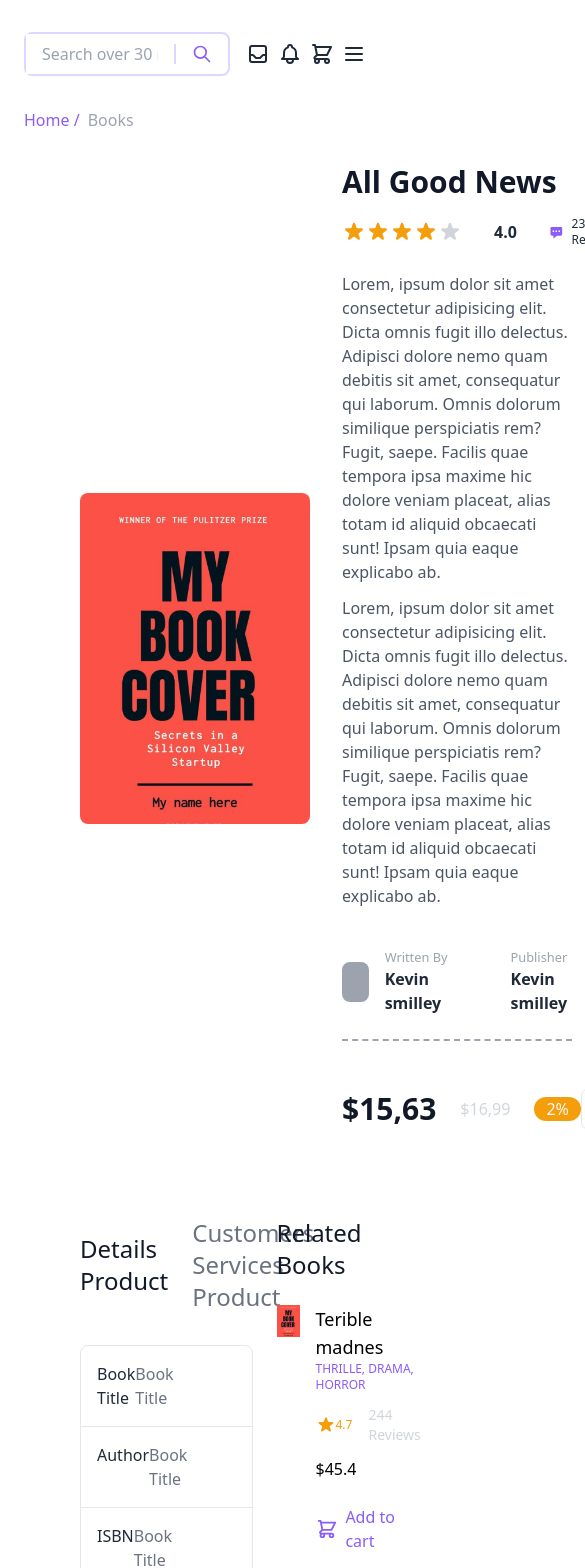
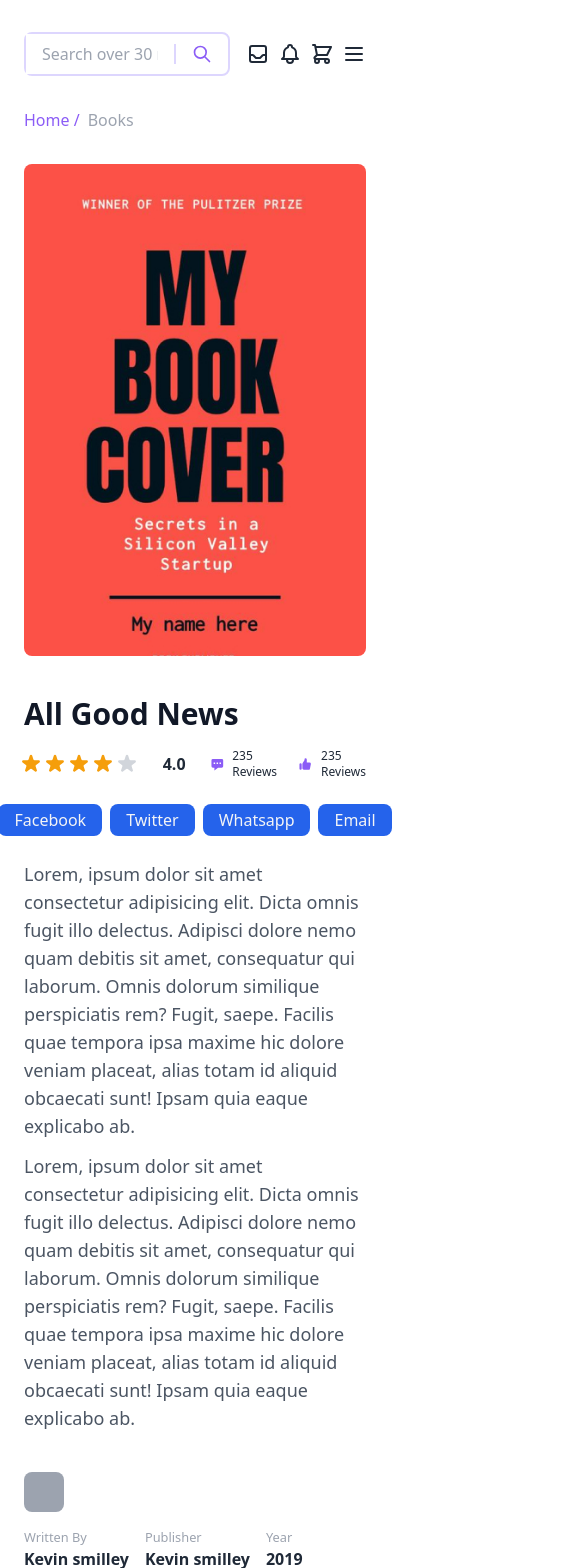
Before and after one commit to wardydev/book-storev2, a React (Create React App) app: page /detail-book in a window 390 px wide. Shown: the top 1568 px of the page, 585 px wide, since content can reach past the window. Built offline with nearby package versions, Linux system fonts and the light colour scheme.

Commit message:
finished the responsive for payment section

```diff
--- a/src/container/components/CustomerService/index.jsx
+++ b/src/container/components/CustomerService/index.jsx
@@ -3,13 +3,13 @@ import Reviews from '../Reviews'
 
 export default function CustomerService() {
     return (
-        <div className="py-4 pr-4">
-            <div className="flex justify-between items-center mb-16">
-                <div className='w-4/12'>
-                    <h3 className="text-xl mb-2 font-bold">Rating Information</h3>
+        <div className="py-4 pr-0 lg:pr-4 mb-12 lg:mb-0">
+            <div className="flex flex-col lg:flex-row justify-between items-center mb-16">
+                <div className='w-full lg:w-4/12 mb-6 lg:mb-0'>
+                    <h3 className="text-xl mb-2 font-medium">Rating Information</h3>
                     <p className='text-gray-500'>"Lorem ipsum dolor sit amet, conse adipiscing elit Lorem ipsum dolor sit amet consectetur adipisicing elit. Error, itaque.</p>
                 </div>
-                <div className='w-2/5'>
+                <div className='w-full lg:w-2/5'>
                     <div className='flex items-center space-x-2 mb-2'>
                         <div className="flex items-center space-x-2">
                             <svg xmlns="http://www.w3.org/2000/svg" className="h-4 w-4 text-yellow-500" viewBox="0 0 20 20" fill="currentColor">
--- a/src/container/components/Reviews/index.jsx
+++ b/src/container/components/Reviews/index.jsx
@@ -21,7 +21,7 @@ export default function Reviews() {
 
             <div>
 
-                <div className="border rounded-lg border-gray-300 p-8 flex items-center justify-between space-x-6 mb-4">
+                <div className="border rounded-lg border-gray-300 p-8 flex flex-col lg:flex-row items-center justify-between space-x-0 lg:space-x-6 mb-4">
                     <div>
                         <div className="flex items-center space-x-4 mb-6">
                             <div className="h-12 w-12 rounded-lg bg-red-500"></div>
@@ -53,7 +53,7 @@ export default function Reviews() {
                         </div>
                     </div>
                 </div>
-                <div className="border rounded-lg border-gray-300 p-8 flex items-center justify-between space-x-6 mb-4">
+                <div className="border rounded-lg border-gray-300 p-8 flex flex-col lg:flex-row items-center justify-between space-x-0 lg:space-x-6 mb-4">
                     <div>
                         <div className="flex items-center space-x-4 mb-6">
                             <div className="h-12 w-12 rounded-lg bg-red-500"></div>
@@ -85,7 +85,7 @@ export default function Reviews() {
                         </div>
                     </div>
                 </div>
-                <div className="border rounded-lg border-gray-300 p-8 flex items-center justify-between space-x-6 mb-4">
+                <div className="border rounded-lg border-gray-300 p-8 flex flex-col lg:flex-row items-center justify-between space-x-0 lg:space-x-6 mb-4">
                     <div>
                         <div className="flex items-center space-x-4 mb-6">
                             <div className="h-12 w-12 rounded-lg bg-red-500"></div>
--- a/src/container/pages/BookDetail/index.jsx
+++ b/src/container/pages/BookDetail/index.jsx
@@ -17,7 +17,7 @@ export default function BookDetail() {
             <BreadCrumbs />
             <DetailsBook />
 
-            <div className="px-20 py-16 flex space-x-6 items-start">
+            <div className="px-6 lg:px-20 py-16 flex flex-col lg:flex-row space-x-0 lg:space-x-6 items-start">
                 <ProductMenus />
                 <RelatedBooks />
             </div>
--- a/src/container/pages/Checkout/index.jsx
+++ b/src/container/pages/Checkout/index.jsx
@@ -11,7 +11,7 @@ export default function Checkout() {
         <Layout>
             <BreadCrumbs />
             <Stepper />
-            <section className="px-20 py-16 flex space-x-6">
+            <section className="px-6 lg:px-20 py-16 flex flex-col lg:flex-row space-x-0 lg:space-x-6">
                 <BuyerInfo />
                 <Payments />
             </section>
--- a/src/container/sections/checkout/BuyerInfo/index.jsx
+++ b/src/container/sections/checkout/BuyerInfo/index.jsx
@@ -2,11 +2,11 @@ import React from 'react'
 
 export default function BuyerInfo() {
     return (
-        <main className="w-1/2">
+        <main className="w-full lg:w-1/2 mb-12 lg:mb-0">
             <h2 className="text-gray-900 font-bold text-3xl mb-10">Buyer Info</h2>
             <div className="form">
                 <form action="">
-                    <div className="flex items-center space-x-2 mb-6">
+                    <div className="flex flex-col lg:flex-row space-y-2 lg:space-y-0 items-center space-x-0 lg:space-x-2 mb-6">
                         <div className="flex flex-col space-y-2 w-full">
                             <label htmlFor="" className="font-medium  text-gray-500 text-xs">FIRSTNAME</label>
                             <input type="text" className="py-3 px-2 rounded-lg border border-gray-200 focus:outline-none" />
@@ -16,7 +16,7 @@ export default function BuyerInfo() {
                             <input type="text" className="py-3 px-2 rounded-lg border border-gray-200 focus:outline-none" />
                         </div>
                     </div>
-                    <div className="flex items-center space-x-2 mb-6">
+                    <div className="flex flex-col lg:flex-row space-y-2 lg:space-y-0 items-center space-x-0 lg:space-x-2 mb-6">
                         <div className="flex flex-col space-y-2 w-full">
                             <label htmlFor="" className="font-medium  text-gray-500 text-xs">FIRSTNAME</label>
                             <input type="text" className="py-3 px-2 rounded-lg border border-gray-200 focus:outline-none" />
@@ -32,7 +32,7 @@ export default function BuyerInfo() {
                             <input type="text" className="py-3 px-2 rounded-lg border border-gray-200 focus:outline-none" />
                         </div>
                     </div>
-                    <div className="flex items-center space-x-2 mb-6">
+                    <div className="flex flex-col lg:flex-row space-y-2 lg:space-y-0 items-center space-x-0 lg:space-x-2 mb-6">
                         <div className="flex flex-col space-y-2 w-full">
                             <label htmlFor="" className="font-medium  text-gray-500 text-xs">STATE</label>
                             <input disabled type="text" className="py-3 px-2 rounded-lg border border-gray-200 focus:outline-none" />
--- a/src/container/sections/checkout/Payments/index.jsx
+++ b/src/container/sections/checkout/Payments/index.jsx
@@ -2,8 +2,8 @@ import React from 'react'
 
 export default function Payments() {
     return (
-        <main className="w-1/2">
-            <h2 className="text-gray-900 font-bold text-3xl mb-10">Buyer Info</h2>
+        <main className="w-full lg:w-1/2">
+            <h2 className="text-gray-900 font-bold text-3xl mb-10">Payment</h2>
 
             <div className="grid grid-cols-3 gap-x-3 mb-10">
                 <div className="h-32 w-full border-2 border-gray-200 rounded-lg flex items-center justify-center">
@@ -33,7 +33,7 @@ export default function Payments() {
                             <input type="text" className="py-3 px-2 rounded-lg border border-gray-200 focus:outline-none" />
                         </div>
                     </div>
-                    <div className="flex items-center space-x-2 mb-6">
+                    <div className="flex flex-col lg:flex-row space-y-2 lg:space-y-0 items-center space-x-0 lg:space-x-2 mb-6">
                         <div className="flex flex-col space-y-2 w-full">
                             <label htmlFor="" className="font-medium  text-gray-500 text-xs">FIRSTNAME</label>
                             <input type="text" className="py-3 px-2 rounded-lg border border-gray-200 focus:outline-none" />
@@ -43,7 +43,7 @@ export default function Payments() {
                             <input type="text" className="py-3 px-2 rounded-lg border border-gray-200 focus:outline-none" />
                         </div>
                     </div>
-                    <div className="flex items-center space-x-2 mb-6">
+                    <div className="flex flex-col lg:flex-row space-y-2 lg:space-y-0 items-center space-x-0 lg:space-x-2 mb-6">
                         <div className="flex flex-col space-y-2 w-full">
                             <label htmlFor="" className="font-medium  text-gray-500 text-xs">FIRSTNAME</label>
                             <input type="text" className="py-3 px-2 rounded-lg border border-gray-200 focus:outline-none" />
--- a/src/container/sections/details/DetailsBook/index.jsx
+++ b/src/container/sections/details/DetailsBook/index.jsx
@@ -5,15 +5,15 @@ import ImageDetail from '../../../../assets/images/pages/detail/img1.jpg'
 
 export default function DetailsBook() {
     return (
-        <section className="px-20 pt-8">
-            <div className="flex space-x-8 items-center">
+        <section className="px-6 lg:px-20 pt-8">
+            <div className="flex flex-col lg:flex-row space-x-0 lg:space-x-8 items-center">
                 {/* img */}
-                <img src={ImageDetail} alt="" className="rounded-lg" width="300" />
+                <img src={ImageDetail} alt="" className="rounded-lg w-w-3/5 lg:w-4/5 mb-10 lg:mb-0" />
                 {/* detail */}
                 <div className="w-full">
                     <h2 className="text-gray-900 font-bold text-3xl mb-4">All Good News</h2>
-                    <div className="flex items-center justify-between w-full">
-                        <div className="flex space-x-8 items-center">
+                    <div className="flex flex-col lg:flex-row items-center justify-center lg:justify-between w-full">
+                        <div className="flex space-x-6 lg:space-x-8 items-center mb-6 lg:mb-0">
                             <div className="flex items-center">
                                 <svg xmlns="http://www.w3.org/2000/svg" className="h-6 w-6 text-yellow-500" viewBox="0 0 20 20" fill="currentColor">
                                 <path d="M9.049 2.927c.3-.921 1.603-.921 1.902 0l1.07 3.292a1 1 0 00.95.69h3.462c.969 0 1.371 1.24.588 1.81l-2.8 2.034a1 1 0 00-.364 1.118l1.07 3.292c.3.921-.755 1.688-1.54 1.118l-2.8-2.034a1 1 0 00-1.175 0l-2.8 2.034c-.784.57-1.838-.197-1.539-1.118l1.07-3.292a1 1 0 00-.364-1.118L2.98 8.72c-.783-.57-.38-1.81.588-1.81h3.461a1 1 0 00.951-.69l1.07-3.292z" />
@@ -47,7 +47,7 @@ export default function DetailsBook() {
                                 </div>
                             </div>
                         </div>
-                        <div className="flex items-center space-x-4">
+                        <div className="flex items-center space-x-2 lg:pace-x-4">
                             <button className="bg-blue-600 rounded-lg text-gray-100 py-1 px-4">Facebook</button>
                             <button className="bg-blue-600 rounded-lg text-gray-100 py-1 px-4">Twitter</button>
                             <button className="bg-blue-600 rounded-lg text-gray-100 py-1 px-4">Whatsapp</button>
@@ -55,15 +55,15 @@ export default function DetailsBook() {
                         </div>
                     </div>
                     <div className="mb-3 mt-6">
-                        <p className="text-gray-600">Lorem, ipsum dolor sit amet consectetur adipisicing elit. Dicta omnis fugit illo delectus. Adipisci dolore nemo quam debitis sit amet, consequatur qui laborum. Omnis dolorum similique perspiciatis rem? Fugit, saepe. Facilis quae tempora ipsa maxime hic dolore veniam placeat, alias totam id aliquid obcaecati sunt! Ipsam quia eaque explicabo ab.</p>
+                        <p className="text-gray-600 text-lg lg:text-base">Lorem, ipsum dolor sit amet consectetur adipisicing elit. Dicta omnis fugit illo delectus. Adipisci dolore nemo quam debitis sit amet, consequatur qui laborum. Omnis dolorum similique perspiciatis rem? Fugit, saepe. Facilis quae tempora ipsa maxime hic dolore veniam placeat, alias totam id aliquid obcaecati sunt! Ipsam quia eaque explicabo ab.</p>
                     </div>
                     <div>
-                        <p className="text-gray-600">Lorem, ipsum dolor sit amet consectetur adipisicing elit. Dicta omnis fugit illo delectus. Adipisci dolore nemo quam debitis sit amet, consequatur qui laborum. Omnis dolorum similique perspiciatis rem? Fugit, saepe. Facilis quae tempora ipsa maxime hic dolore veniam placeat, alias totam id aliquid obcaecati sunt! Ipsam quia eaque explicabo ab.</p>
+                        <p className="text-gray-600 text-lg lg:text-base">Lorem, ipsum dolor sit amet consectetur adipisicing elit. Dicta omnis fugit illo delectus. Adipisci dolore nemo quam debitis sit amet, consequatur qui laborum. Omnis dolorum similique perspiciatis rem? Fugit, saepe. Facilis quae tempora ipsa maxime hic dolore veniam placeat, alias totam id aliquid obcaecati sunt! Ipsam quia eaque explicabo ab.</p>
                     </div>
-                    <div className="flex justify-between items-center mt-10 mb-6">
-                        <div className="flex space-x-14">
-                            <div className="flex items-center space-x-4">
-                                <div className="h-10 w-10 bg-gray-400 rounded-lg"></div>
+                    <div className="flex flex-col lg:flex-row space-y-6 lg:space-y-0 justify-between items-start lg:items-center mt-10 mb-12 lg:mb-6">
+                        <div className="flex space-x-4 lg:space-x-14 items-end lg:items-stretch">
+                            <div className="flex flex-col lg:flex-row items-start lg:items-center space-x-0 lg:space-x-4">
+                                <div className="h-10 w-10 bg-gray-400 rounded-lg mb-4 lg:mb-0"></div>
                                 <div className="flex flex-col">
                                     <small className="text-gray-400">Written By</small>
                                     <b className="text-gray-800">Kevin smilley</b>
@@ -78,19 +78,19 @@ export default function DetailsBook() {
                                 <b className="text-gray-800">2019</b>
                             </div>
                         </div>
-                        <div className="flex items-center space-x-4">
-                            <button className="py-2 px-6 bg-purple-100 hover:bg-purple-200 text-purple-600 font-bold rounded-lg">FREE SHIPING</button>
-                            <button className="py-2 px-6 bg-green-100 hover:bg-green-200 text-green-600 font-bold rounded-lg">IN STOCK</button>
+                        <div className="flex items-center space-x-4 w-full lg:w-auto">
+                            <button className="py-2 px-6 bg-purple-100 w-full lg:w-auto hover:bg-purple-200 text-purple-600 font-bold rounded-lg">FREE SHIPING</button>
+                            <button className="py-2 px-6 bg-green-100 w-full lg:w-auto hover:bg-green-200 text-green-600 font-bold rounded-lg">IN STOCK</button>
                         </div>
                     </div>
                     <hr className="border-dashed border-t-2 border-gray-400" />
-                    <div className="flex justify-between items-center mt-6">
-                        <div className="flex items-center space-x-6">
+                    <div className="flex flex-col lg:flex-row w-full lg:w-auto justify-between items-start lg:items-center mt-12 lg:mt-6">
+                        <div className="flex items-center space-x-4 mb-6 lg:mb-0 lg:space-x-6">
                             <h2 className="text-gray-900 font-bold text-3xl">$15,63</h2>
                             <span className="text-gray-300">$16,99</span>
                             <span className="bg-yellow-500 px-3 text-gray-50 rounded-full">2%</span>
                         </div>
-                        <div className="flex items-center space-x-5">
+                        <div className="flex items-center w-full lg:w-auto justify-between lg:justify-start space-x-5">
                             <div className="py-2 px-3 border rounded-lg border-gray-200 flex items-center">
 
                                 <svg xmlns="http://www.w3.org/2000/svg" className="h-5 w-5 text-purple-600" viewBox="0 0 20 20" fill="currentColor">
@@ -103,8 +103,8 @@ export default function DetailsBook() {
                                 <path fillRule="evenodd" d="M3 10a1 1 0 011-1h12a1 1 0 110 2H4a1 1 0 01-1-1z" clipRule="evenodd" />
                                 </svg>
                             </div>
-                            <button className="py-2 px-6 bg-purple-500 hover:bg-purple-600 text-gray-50 rounded-lg font-medium">Add to chart</button>
-                            <div className="p-2 rounded-lg border border-gray-200">
+                            <button className="w-full lg:w-auto py-2 px-6 bg-purple-500 hover:bg-purple-600 text-gray-50 rounded-lg font-medium">Add to chart</button>
+                            <div className="p-2 rounded-lg border border-gray-200 hidden lg:block">
                                 <svg xmlns="http://www.w3.org/2000/svg" className="h-6 w-6 text-purple-500" fill="none" viewBox="0 0 24 24" stroke="currentColor">
                                 <path strokeLinecap="round" strokeLinejoin="round" strokeWidth={2} d="M4.318 6.318a4.5 4.5 0 000 6.364L12 20.364l7.682-7.682a4.5 4.5 0 00-6.364-6.364L12 7.636l-1.318-1.318a4.5 4.5 0 00-6.364 0z" />
                                 </svg>
--- a/src/container/sections/details/ProductMenus/index.jsx
+++ b/src/container/sections/details/ProductMenus/index.jsx
@@ -8,20 +8,20 @@ export default function ProductMenus() {
     const [changeComponent, setChangeComponent] = useState(false)
 
     return (
-        <section className="w-3/4">
+        <section className="w-full lg:w-3/4">
             <div>
-                <div className="flex space-x-6 items-center mb-8">
+                <div className="flex space-x-0 lg:space-x-6 items-center justify-between lg:justify-start mb-8">
                     <Link
                     to="/detail-book"
-                    className={changeComponent ? 'text-gray-500 font-medium text-2xl' : 'text-gray-900 font-medium text-2xl'}
+                    className={changeComponent ? 'text-gray-500 font-medium text-xl' : 'text-gray-900 font-medium text-xl'}
                     onClick={() => setChangeComponent(false)}
                     >Details Product</Link>
 
                     <Link
                     to="/detail-book"
-                    className={changeComponent ? 'text-gray-900 font-medium text-2xl' : 'text-gray-500 font-medium text-2xl'}
+                    className={changeComponent ? 'text-gray-900 font-medium text-xl' : 'text-gray-500 font-medium text-xl'}
                     onClick={() => setChangeComponent(true)}
-                    >Customers Services Product</Link>
+                    >Customers Services</Link>
                 </div>
 
                 {
--- a/src/container/sections/details/RelatedBooks/index.jsx
+++ b/src/container/sections/details/RelatedBooks/index.jsx
@@ -5,7 +5,7 @@ import BookOne from '../../../../assets/images/placeholder.jpg'
 
 export default function RelatedBooks() {
     return (
-        <section className="w-1/4">
+        <section className="w-full lg:w-1/4">
             <div>
                 <h3 className="text-gray-900 font-medium text-2xl">Related Books</h3>
 
--- a/src/container/sections/details/Sponsorship/index.jsx
+++ b/src/container/sections/details/Sponsorship/index.jsx
@@ -11,8 +11,8 @@ import ImageSeven from '../../../../assets/images/subsciption/img7.png'
 
 export default function Sponsorship() {
     return (
-        <section className="px-20 py-36">
-            <div className="flex items-center flex-wrap justify-center space-x-20 space-y-12">
+        <section className="px-6 lg:px-20 pb-36 pt-36 lg:pt-0">
+            <div className="flex flex-col lg:flex-row items-center flex-wrap justify-center space-x-0 lg:space-x-20 space-y-12">
                 <img src={ImageOne} alt="dummy" />
                 <img src={ImageTwo} alt="dummy" />
                 <img src={ImageThree} alt="dummy" />
```
Also changed, not shown: src/container/components/DetailProduct/index.jsx (+9 -9 lines), src/container/components/Stepper/index.jsx (+8 -8 lines).
